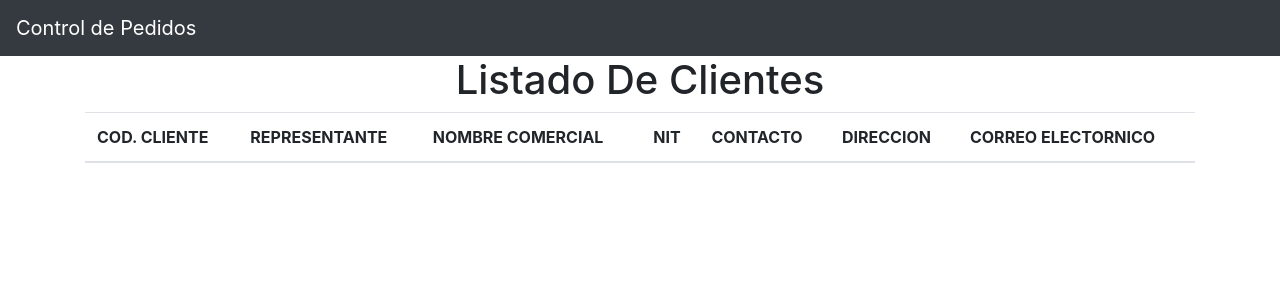
After one commit to AxelCM/PedidosAdmin, a Django app: page /ver/clientes/ in a window 1280 px wide. The commit adds this page. Shown: the top 300 px of the page. Run offline with Django 3.2, Linux system fonts and the light colour scheme; data that the repository does not hold is empty; some libraries are stand-ins or nearby versions.

Commit message:
Se agrega vistas para agregar a los clientes y poder editar su informacion

```diff
--- /dev/null
+++ b/clientes/templates/clientes/client_list.html
@@ -0,0 +1,39 @@
+{%extends 'productos/base.html' %}
+{%block title%}Lista de Clientes{%endblock title%}
+
+{%block navbar%}
+
+{%endblock navbar%}
+
+{%block content %}
+<h1 align="center">Listado De Clientes</h1>
+<table class="table table-striped">
+  <thead>
+    <tr>
+      <th scope="col">COD. CLIENTE</th>
+      <th scope="col">REPRESENTANTE</th>
+      <th scope="col">NOMBRE COMERCIAL</th>
+      <th scope="col">NIT</th>
+      <th scope="col">CONTACTO</th>
+      <th scope="col">DIRECCION</th>
+      <th scope="col">CORREO ELECTORNICO </th>
+    </tr>
+  </thead>
+  <tbody>
+    {%for cliente in clientes%}
+    <tr>
+      <td>{{cliente.id_cliente}}</td>
+      <td>{{cliente.n_representante}}</td>
+      <td>{{cliente.nombre_comercial}}</td>
+      <td>{{cliente.nit}}</td>
+      <td>{{cliente.telefono}}</td>
+      <td>{{cliente.direccion}}</td>
+      <td>{{cliente.email}}</td>
+      <td><a class="btn btn-outline-secondary" href="{%url "update_client" cliente.id_cliente%}">Editar</a></td>
+    </tr>
+    {%endfor%}
+  </tbody>
+</table>
+
+
+{%endblock content%}
--- a/clientes/urls.py
+++ b/clientes/urls.py
@@ -1,8 +1,12 @@
 from django.urls import path
 
-from clientes.views import Register
+from clientes.views import Register , ClientesView  , ClienteDetailView , UpdateClient
 
 urlpatterns = [
     path('registrar/cliente/' , Register.as_view() , name='register_client'),
+    path('detail/clientes/<int:id_cliente>/' , ClienteDetailView.as_view() , name='detail_client'),
+    path('ver/clientes/' , ClientesView.as_view() , name='list_client'),
+    path('actualizar/cliente/<int:pk>/' , UpdateClient.as_view() , name='update_client')
+    #path('editar/cliente/<int:pk>/' , UpdateClient.as_view() , name='update_client'),
 
 ]
--- a/clientes/views.py
+++ b/clientes/views.py
@@ -1,6 +1,6 @@
 from django.shortcuts import render
 from django.urls import reverse ,reverse_lazy
-from django.views.generic import FormView
+from django.views.generic import FormView , TemplateView , UpdateView , DetailView
 from clientes.forms import RegisterClientForm
 
 from clientes.models import Cliente
@@ -17,3 +17,31 @@ class Register(FormView):
         """Save form data."""
         form.save()
         return super().form_valid(form)
+
+class ClienteDetailView(DetailView):
+    template_name = 'clientes/client_detail.html'
+    slug_field = 'id_cliente'
+    slug_url_kwarg = 'id_cliente'
+    queryset = Cliente.objects.all()
+    context_object_name = 'cliente'
+
+class ClientesView(TemplateView):
+    template_name = 'clientes/client_list.html'
+
+    def get_context_data(self, *args , **kwargs):
+        clientes = Cliente.objects.all()
+        return {'clientes' : clientes}
+
+
+class UpdateClient(UpdateView):
+    model = Cliente
+    fields = ['n_representante',
+            'nombre_comercial',
+            'telefono',
+            'direccion',
+            'mayorista',
+            'email',
+            'nit',
+        ]
+    success_url = reverse_lazy('list_client')
+    template_name = 'clientes/form_update_cliente.html'
--- a/pedidos/templates/pedidos/form_update_product.html
+++ b/pedidos/templates/pedidos/form_update_product.html
@@ -18,7 +18,7 @@
     <label for="exampleFormControlInput1"></label>
     <input type="number" class="form-control" id="exampleFormControlInput1" name="cantidad" placeholder="{{object.cantidad}}"  required="required">
   </div>
-  <button type="submit" class="btn btn-success btn-block mt-5">Agregar producto</button>
+  <button type="submit" class="btn btn-success btn-block mt-5">Guardar Cambios</button>
 </div>
 </form>
 <br><br>
--- a/pedidos/templates/pedidos/remove_product.html
+++ b/pedidos/templates/pedidos/remove_product.html
@@ -6,7 +6,7 @@
   <ul class="navbar-nav mr-auto mt-2 mt-lg-0">
 
   </ul>
-  <a class="btn btn-primary"  href="{%url "ver_pedidos"%}">Regresar a Pedidos</a>
+  <a class="btn btn-primary"  href="{%url "detail_pedido" object.pk%}">Regresar a Pedidos</a>
 </div>
 {%endblock navbar%}
 
```
Also changed, not shown: clientes/templates/clientes/client_detail.html (added, +44 -0 lines), clientes/templates/clientes/form_update_cliente.html (added, +53 -0 lines), productos/templates/productos/index.html (+8 -2 lines).
